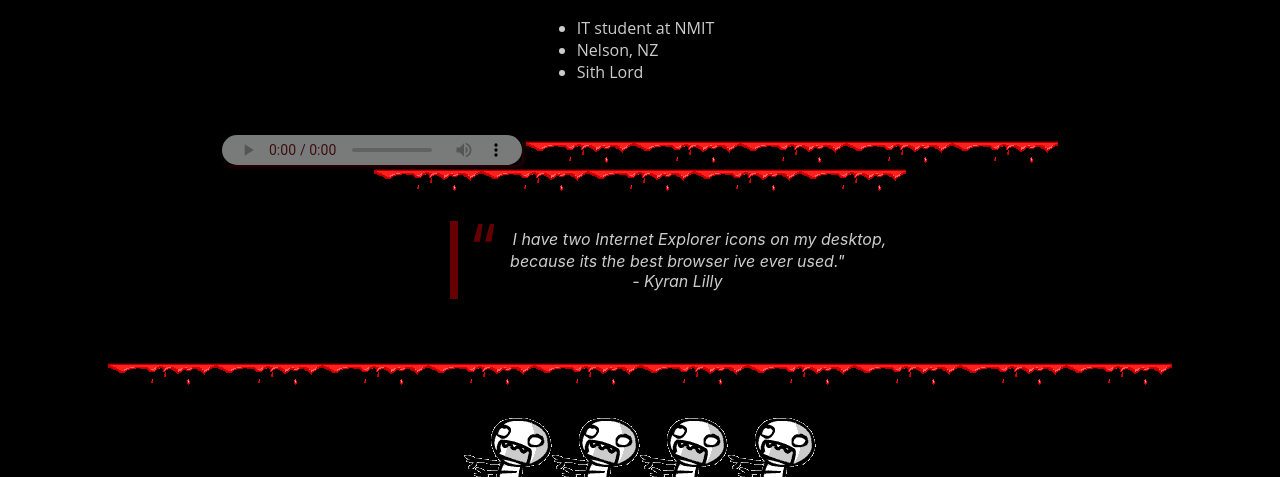
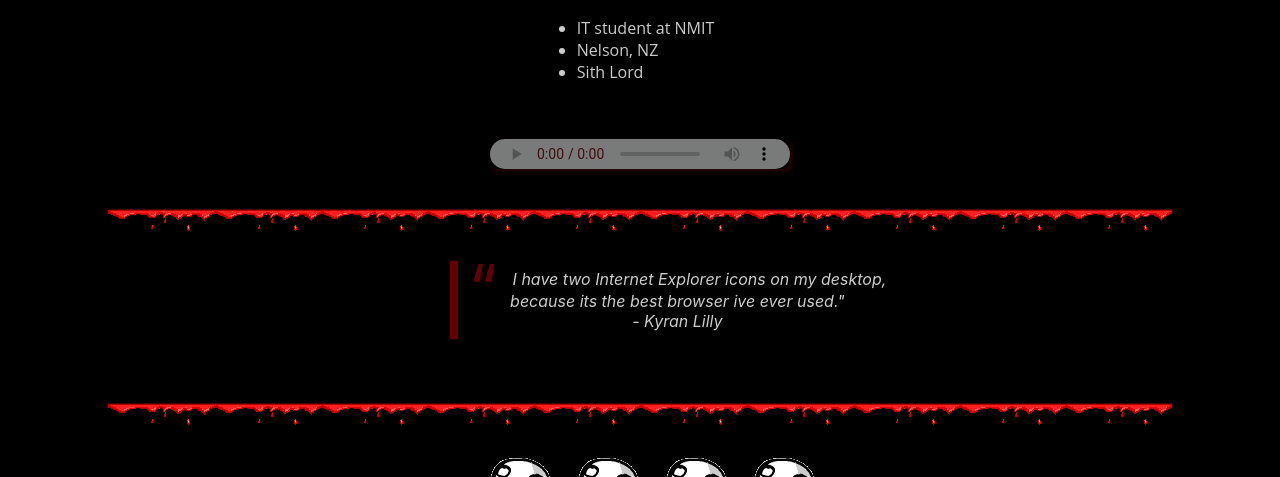
Before and after one commit to d3aths/portfolio-web, a website: page index.html in a window 1280 px wide. Shown: the part 623-1100 px from the top of the page. Drawn offline with Linux system fonts and the light colour scheme.

Commit message:
fixed centering again

```diff
--- a/index.html
+++ b/index.html
@@ -26,11 +26,14 @@
         </ul>
         <br>
         <center>
-         <p><audio controls autoplay>
+         <br>
+             <audio controls autoplay>
             <source src="https://sndup.net/4yh9/d" type="audio/mpeg">
         </audio>
+        <p>
+            <br>
         <img src="/assets/blood-div.gif"><img src="/assets/blood-div.gif">
-    </center>
+        </center>
         <blockquote><i>I have two Internet Explorer icons on my desktop,<br>because its the best browser ive ever used."
         <br><cite>- Kyran Lilly</i></cite></blockquote>
         <br>
```
